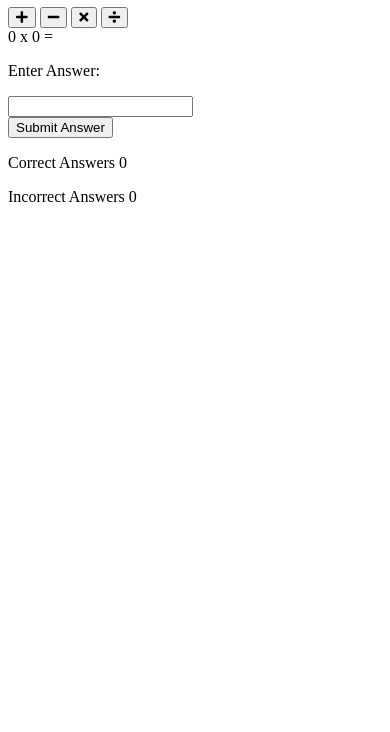
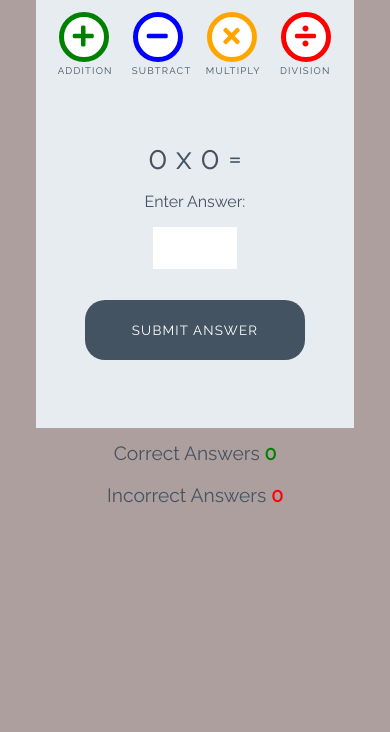
Before and after one commit to Balkaneros91/love-maths, a plain HTML site: page index.html in a window 390 px wide. Shown: the part 112-844 px from the top of the page. Drawn offline with Linux system fonts and the light colour scheme.

Commit message:
Add styles for game

```diff
--- a/assets/css/style.css
+++ b/assets/css/style.css
@@ -0,0 +1,252 @@
+/* --------- Global style */
+
+body {
+    background-color: rgb(174, 159, 159);
+    font-family: "Raleway", sans-serif;
+    color: #445361;
+    text-align: center;
+}
+
+/* --------- Heading */
+
+.heading {
+    text-align: center;
+    font-size: 2.5rem;
+}
+
+.logo {
+    height: 40px;
+    padding-right: 5px;
+}
+
+/* --------- Game layout */
+
+.game-area {
+    background-color: #E6ECF0;
+    box-sizing: border-box;
+    width: 85%;
+    height: 65vh;
+    max-height: 450px;
+    max-width: 830px;
+    margin-left: auto;
+    margin-right: auto;
+    padding: 1%;
+}
+
+.question-area {
+    width: 50%;
+    font-size: 2rem;
+    margin: auto;
+    padding: 50px 0;
+}
+
+.question-area span {
+    padding: 0 15px;
+}
+
+.score-area {
+    margin: 5px auto;
+    width: 60%;
+    font-size: 1.2rem;
+}
+
+.controls-area {
+    width: 85%;
+    margin: 30px auto;
+}
+
+#score {
+    color: green;
+    font-weight: bold;
+}
+
+#incorrect {
+    color: red;
+    font-weight: bold;
+}
+
+.answer-message {
+    display: none;
+    font-size: 1rem;
+}
+
+#answer-box {
+    border: none;
+    color: #445361;
+    display: inline-block;
+    height: 40px;
+    width: 80px;
+    font-size: 1.2rem;
+}
+
+.scores {
+    display: inline-block;
+    padding: 25px;
+}
+
+/* --------- Buttons */
+
+.btn {
+    width: 220px;
+    height: 60px;
+    font-family: "Raleway", sans-serif;
+    text-transform: uppercase;
+    letter-spacing: 1.2px;
+    color: white;
+}
+
+.btn:focus {
+    outline: none;
+}
+
+.btn--big {
+    padding-top: 10px;
+    border-radius: 50%;
+    background-color: white;
+    border: 10px solid;
+    width: 100px;
+    height: 100px;
+    font-size: 3.2rem;
+    margin: 0 30px;
+    transition: all 0.5s;
+}
+
+.btn--big::after {
+    content: attr(data-type);
+    font-size: 1rem;
+    color: #445361;
+    position: relative;
+    left: -0.5em;
+}
+
+.btn--blue {
+    border-color: blue;
+    color: blue;
+}
+
+.btn--blue:active,
+.btn--blue:hover {
+    background-color: darkblue;
+    color: white;
+}
+
+.btn--orange {
+    border-color: orange;
+    color: orange;
+}
+
+.btn--orange:active,
+.btn--orange:hover {
+    background-color: darkorange;
+    color: white;
+}
+
+.btn--red {
+    border-color: red;
+    color: red;
+}
+
+.btn--red:active,
+.btn--red:hover {
+    background-color: darkred;
+    color: white;
+}
+
+.btn--green {
+    border-color: green;
+    color: green;
+}
+
+.btn--green:active,
+.btn--green:hover {
+    background-color: darkgreen;
+    color: white;
+}
+
+.btn--gray {
+    margin-top: 25px;
+    background-color: #445361;
+    border: 1px transparent;
+    border-radius: 20px;
+}
+
+.btn--gray:active,
+.btn--gray:hover {
+    background-color: #0d1013;
+}
+
+/* --------- Media queries */
+
+@media (max-width: 414px) {
+    .controls-area {
+        width: 100%;
+    }
+
+    .btn--big {
+        margin: 0 10px;
+        padding: 5px;
+        border: 5px solid;
+        width: 50px;
+        height: 50px;
+        font-size: 1.5rem;
+    }
+
+    .btn--big::after {
+        font-size: 0.6rem;
+        left: -0.7rem;
+    }
+
+    .question-area {
+        padding: 10% 0;
+        width: 100%;
+    }
+
+    .question-area span {
+        padding: 0;
+    }
+
+    .answer-message {
+        display: block;
+    }
+
+    #answer-box {
+        display: block;
+        margin: 0 auto;
+    }
+    .btn--gray {
+        margin-top: 0;
+    }
+
+    .score-area {
+        width: 100%;
+    }
+
+    .scores {
+        margin: 0.5em auto;
+        display: block;
+        padding: 5px;
+    }
+
+    .heading {
+        font-size: 2rem;
+    }
+}
+
+@media (max-width: 320px) {
+    .game-area {
+        height: 70vh;
+    }
+
+    .controls-area {
+        width: 75%;
+        margin: 10px auto;
+    }
+
+    .btn--big {
+        margin: 10px 10px;
+    }
+    .question-area {
+        padding: 10px 0;
+    }
+
+}
--- a/index.html
+++ b/index.html
@@ -20,16 +20,16 @@
 
     <div class="game-area">
         <div class="controls-area">
-            <button class="btn btn--big btn--green">
+            <button data-type="addition" class="btn btn--big btn--green">
                 <i class="fas fa-plus"></i>
             </button>
-            <button class="btn btn--big btn--blue">
+            <button data-type="subtract" class="btn btn--big btn--blue">
                 <i class="fas fa-minus"></i>
             </button>
-            <button class="btn btn--big btn--orange">
+            <button data-type="multiply" class="btn btn--big btn--orange">
                 <i class="fas fa-times"></i>
             </button>
-            <button class="btn btn--big btn--red">
+            <button data-type="division" class="btn btn--big btn--red">
                 <i class="fas fa-divide"></i>
             </button>
         </div>
@@ -42,7 +42,7 @@
             <p class="answer-message">Enter Answer:</p>
             <input id="answer-box" type="number">
         </div>
-        <button class="btn btn--gray">Submit Answer</button>
+        <button data-type="submit" class="btn btn--gray">Submit Answer</button>
     </div>
 
 
```
